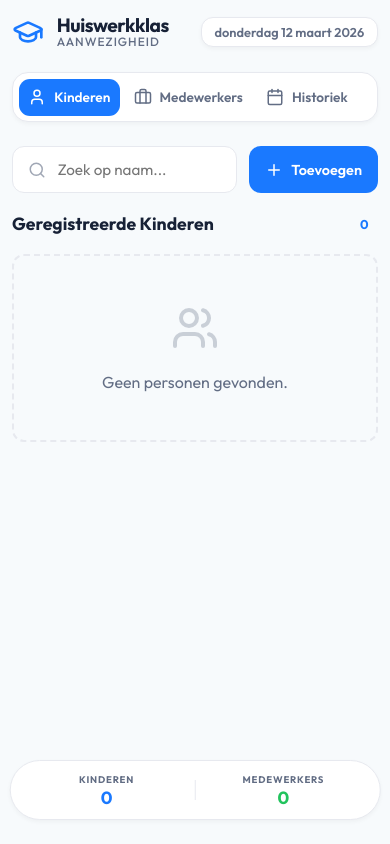
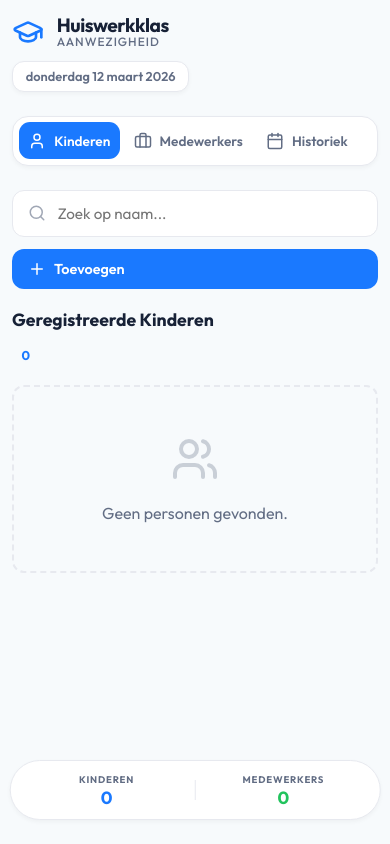
Before and after one commit to samhoremans1/huiswerkklas-attendance, a React (Vite) app: page / in a window 390 px wide. Built offline with nearby package versions, Linux system fonts and the light colour scheme.

Commit message:
Fix: action bar and section title overflow on mobile

```diff
--- a/src/index.css
+++ b/src/index.css
@@ -920,9 +920,9 @@ footer {
   }
 
   .header-content {
-    flex-direction: row;
-    justify-content: space-between;
-    align-items: center;
+    flex-direction: column;
+    align-items: flex-start;
+    gap: 0.8rem;
   }
 
   h1 {
@@ -960,6 +960,8 @@ footer {
   }
 
   .action-bar {
+    flex-direction: column;
+    align-items: stretch;
     gap: 0.75rem;
     margin-bottom: 1.2rem;
   }
@@ -1084,6 +1086,12 @@ footer {
   .history-actions::-webkit-scrollbar {
     display: none;
   }
+
+  .section-title {
+    flex-direction: column;
+    align-items: flex-start;
+    gap: 0.8rem;
+  }
 }
 
 /* Extra small devices */
```
